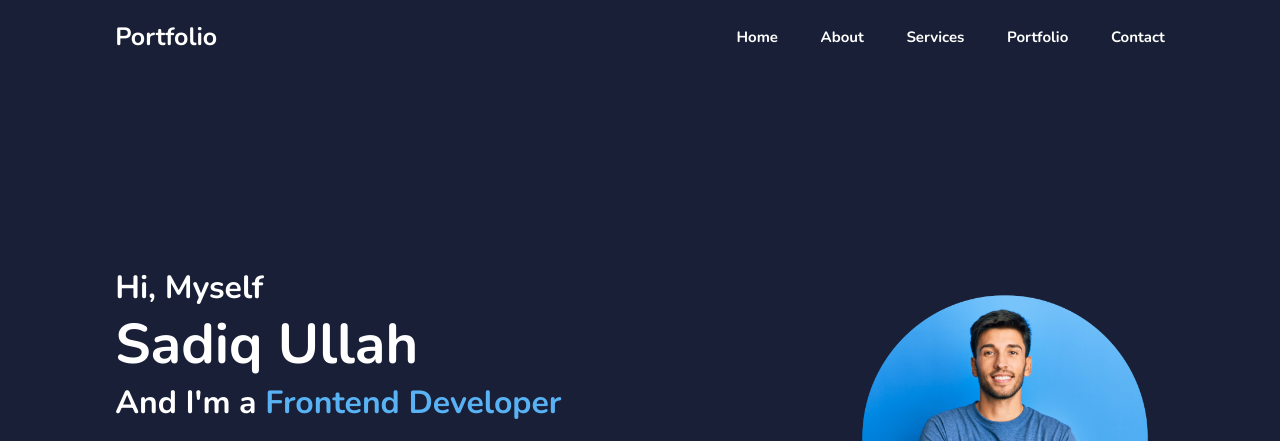
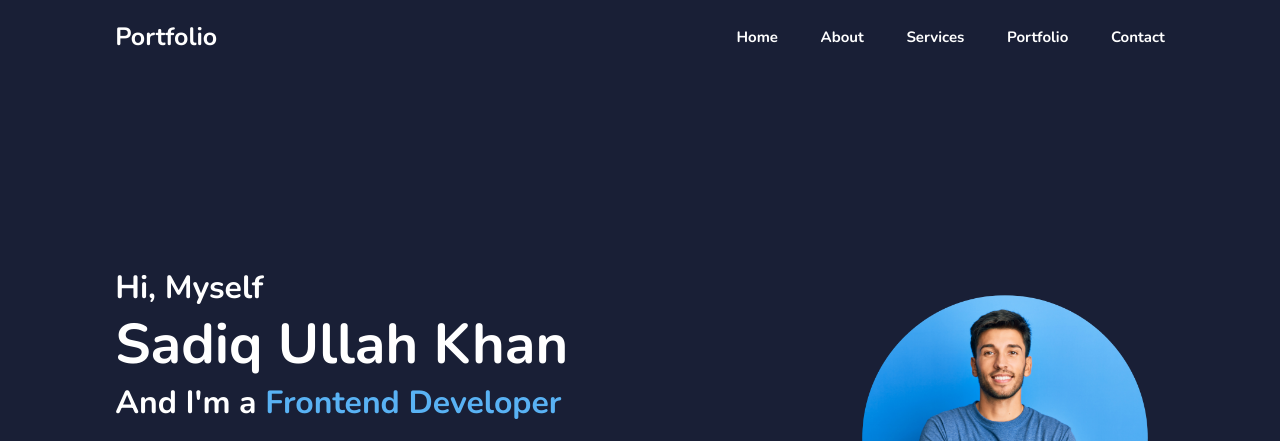
Before and after one commit to Sadiq783/portfolio, a plain HTML site: page index.html in a window 1280 px wide. Shown: the top 441 px of the page. Drawn offline with nearby package versions, Linux system fonts and the light colour scheme.

Commit message:
Updated name

```diff
--- a/index.html
+++ b/index.html
@@ -39,7 +39,7 @@
     <main class="home" id="home">
         <div class="home-content">
             <h3>Hi, Myself</h3>
-            <h1>Sadiq Ullah</h1>
+            <h1>Sadiq Ullah Khan</h1>
             <h3>And I'm a <span>Frontend Developer</span></h3>
             <p>Lorem ipsum dolor sit amet consectetur adipisicing elit. Nesciunt, fugit in sint corporis ducimus eius corrupti excepturi aperiam adipisci non, commodi omnis repellendus neque? Nam, temporibus cum. Tempora, quae illum!</p>
 
```
